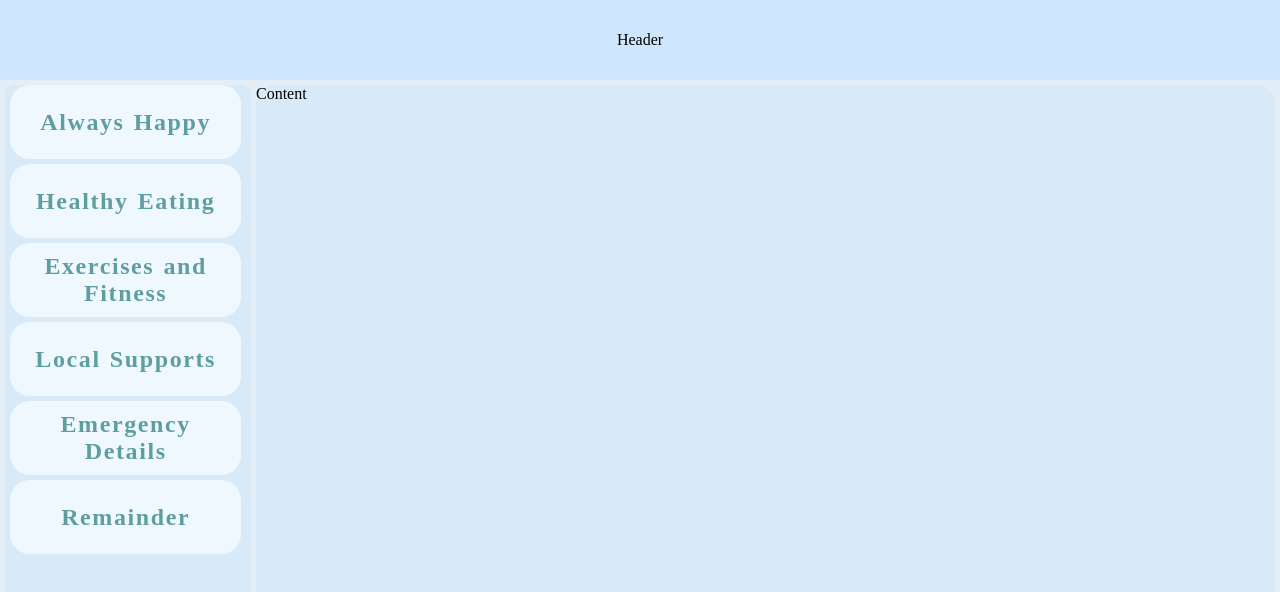
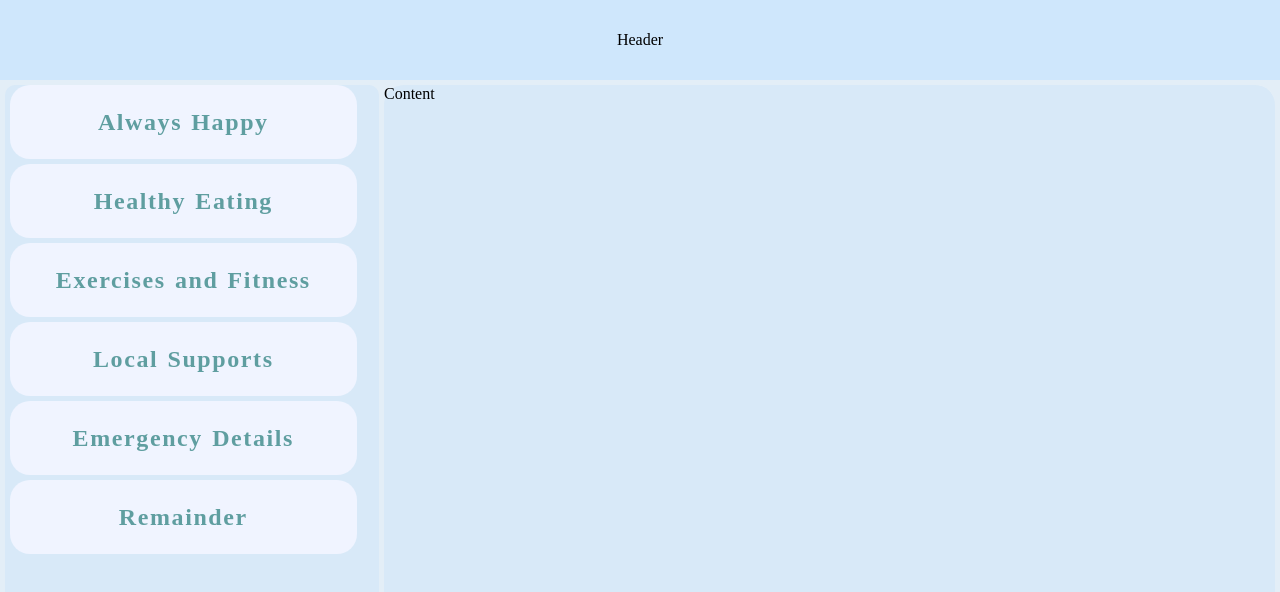
Before and after one commit to Dadhimukh/Kartin-Assesment, a React (Vite) app: page / in a window 1280 px wide. Shown: the top 592 px of the page. Built offline with nearby package versions, Linux system fonts and the light colour scheme.

Commit message:
css updated

```diff
--- a/src/Cards/EmergencyDetailsCard.css
+++ b/src/Cards/EmergencyDetailsCard.css
@@ -18,5 +18,5 @@ td.column{
 }
 
 tr:hover{
-   background-color: rgb(230, 230, 230);
+   background-color: #c0f5f8;
 }
--- a/src/components/Aside.css
+++ b/src/components/Aside.css
@@ -9,7 +9,7 @@ div.asideContainer {
 }
 
 .menuBarContainer {
-  width: 20%;
+  width: 30%;
 }
 .menuBars{
    background-color: rgb(216, 233, 248);
@@ -18,5 +18,5 @@ div.asideContainer {
    margin: 5px;
 }
 .contentContainer {
-  width: 80%;
+  width: 70%;
 }
--- a/src/components/MenuBar.css
+++ b/src/components/MenuBar.css
@@ -14,7 +14,7 @@ div.menuBarData{
    letter-spacing: 0.1rem;
    font-size: 1.5rem;
    color: cadetblue;
-   background-color: aliceblue;
+   background-color:rgb(240, 244, 255);
    border-radius: 20px;
    text-align: center;
 }
```
